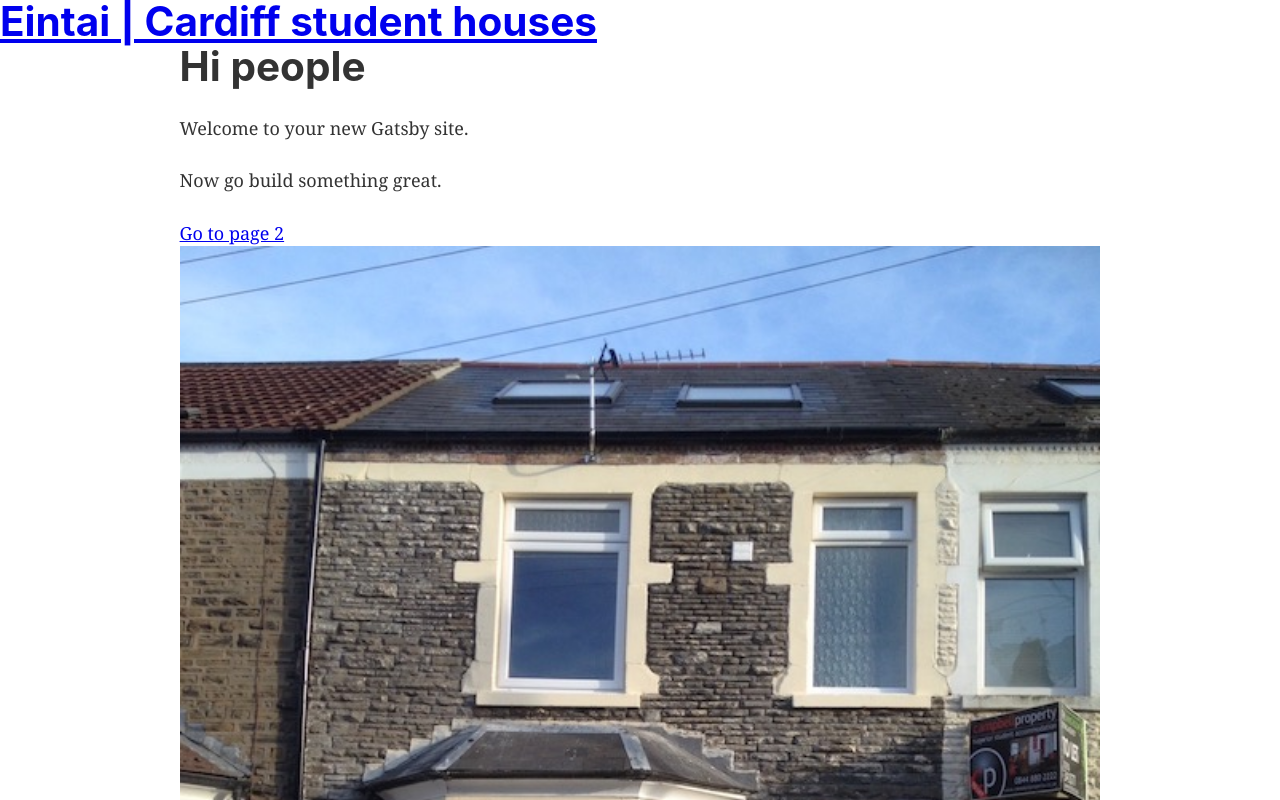
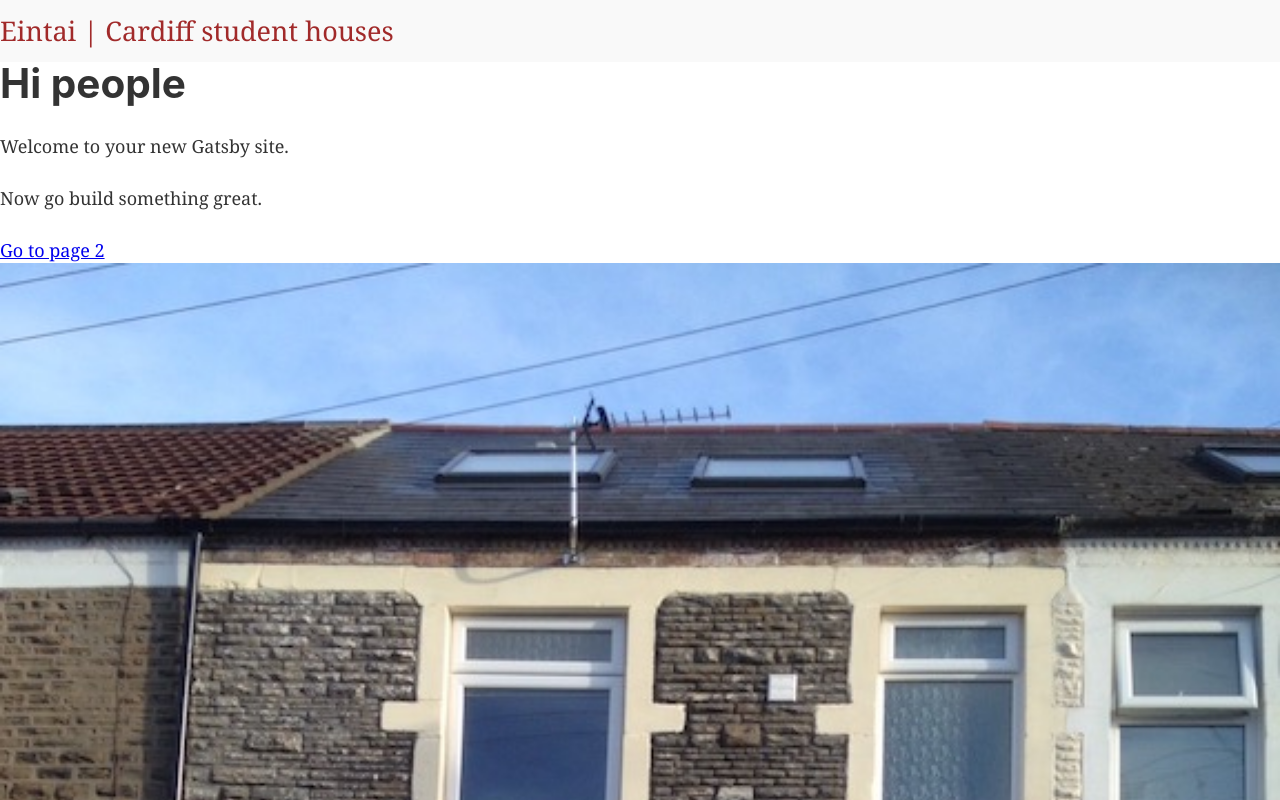
Before and after one commit to joseffsmith/gatsby-eintai, a Gatsby site: page / in a window 1280 px wide. Shown: the top 800 px of the page. Built offline with nearby package versions, Linux system fonts and the light colour scheme; Gatsby itself is replaced by a stand-in of ours.

Commit message:
working model, installing material ui plugin

```diff
--- a/package.json
+++ b/package.json
@@ -9,6 +9,7 @@
     "gatsby": "^2.0.115",
     "gatsby-image": "^2.0.29",
     "gatsby-plugin-manifest": "^2.0.17",
+    "gatsby-plugin-material-ui": "^2.0.0-alpha.6",
     "gatsby-plugin-offline": "^2.0.22",
     "gatsby-plugin-react-helmet": "^3.0.6",
     "gatsby-plugin-sharp": "^2.0.20",
@@ -16,7 +17,7 @@
     "gatsby-source-filesystem": "^2.0.20",
     "gatsby-transformer-sharp": "^2.1.13",
     "prop-types": "^15.6.2",
-    "react": "^16.7.0",
+    "react": "^16.8.6",
     "react-dom": "^16.7.0",
     "react-helmet": "^5.2.0",
     "styled-components": "^4.1.3"
@@ -27,7 +28,7 @@
   "license": "MIT",
   "scripts": {
     "build": "gatsby build",
-    "dev": "gatsby develop -H 0.0.0.0 -p 3000",
+    "dev": "gatsby develop -H 0.0.0.0",
     "start": "npm run develop",
     "serve": "gatsby serve",
     "test": "echo \"Write tests! -> https://gatsby.app/unit-testing\""
--- a/src/components/layout.js
+++ b/src/components/layout.js
@@ -1,9 +1,16 @@
 import React from "react"
 import PropTypes from "prop-types"
 import { StaticQuery, graphql } from "gatsby"
+import styled, { css, keyframes } from 'styled-components';
 
 import Header from "./header"
 import "./layout.css"
+
+const color_grey = "#efefef"
+const color_red = "#a12a2a"
+const color_red_hover = "#ce4141"
+const color_white = "#f9f9f9"
+const color_dark_green = "#0e3f00"
 
 const Layout = ({ children }) => (
   <StaticQuery
@@ -18,26 +25,35 @@ const Layout = ({ children }) => (
     `}
     render={data => (
       <>
-        <Header siteTitle={data.site.siteMetadata.title} />
-        <div
-          style={{
-            margin: `0 auto`,
-            maxWidth: 960,
-            padding: `0px 1.0875rem 1.45rem`,
-            paddingTop: 0,
-          }}
-        >
+        <PageNavbar>
+          <SiteTitle>
+            {data.site.siteMetadata.title}
+          </SiteTitle>
+        </PageNavbar>
           <main>{children}</main>
           <footer>
             © {new Date().getFullYear()}, Built with
             {` `}
             <a href="https://www.gatsbyjs.org">Gatsby</a>
+            by
+            <a href="https://github.com/joseffsmith">Joseff Smith</a>
           </footer>
-        </div>
       </>
     )}
   />
 )
+
+const PageNavbar = styled.div`
+  background-color: ${color_white};
+  margin: 0 auto;
+  max-width: 960;
+  padding: 1rem 2rem 1rem 0px;
+`
+
+const SiteTitle = styled.div`
+  color: ${color_red};
+  font-size: 1.5rem;
+`
 
 Layout.propTypes = {
   children: PropTypes.node.isRequired,
```
Also changed, not shown: 2 other files.
